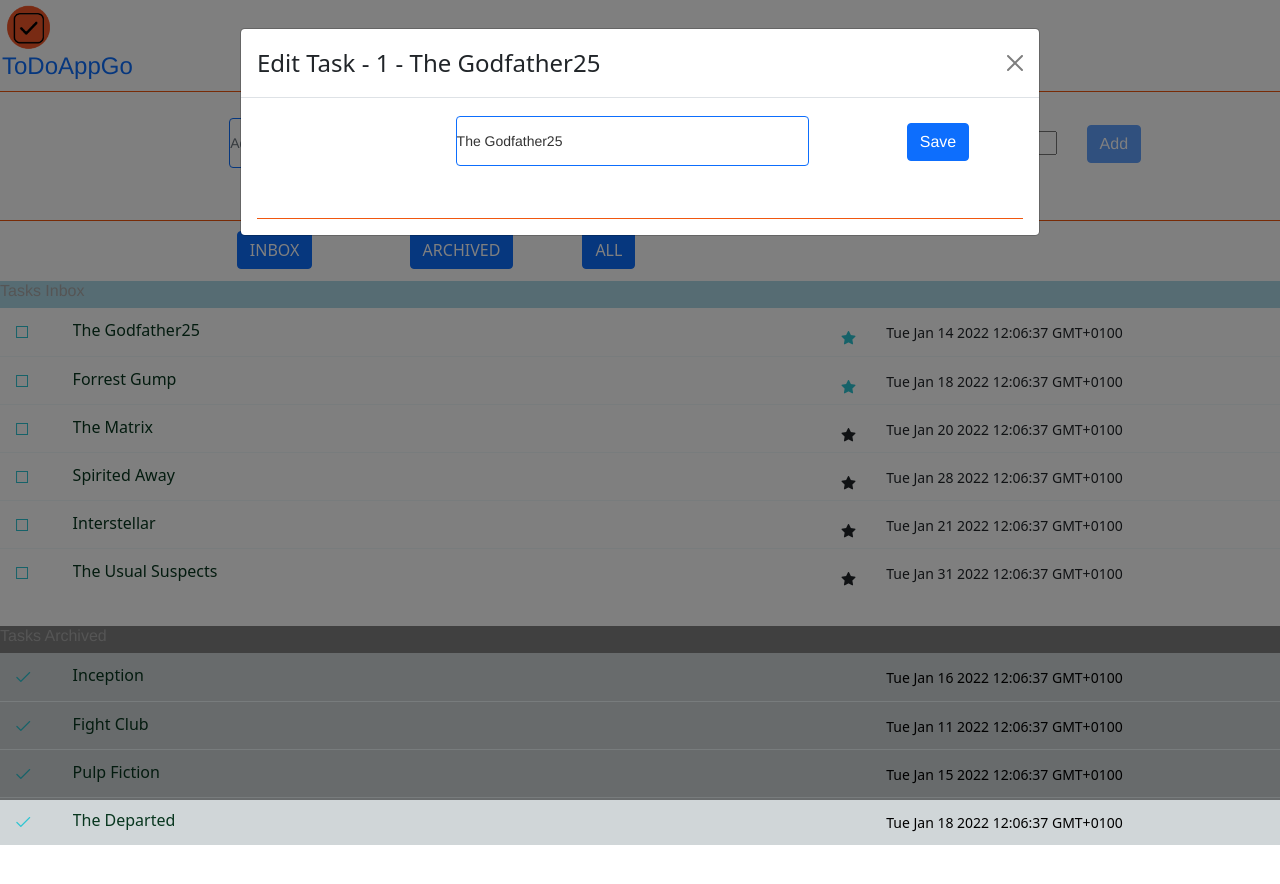
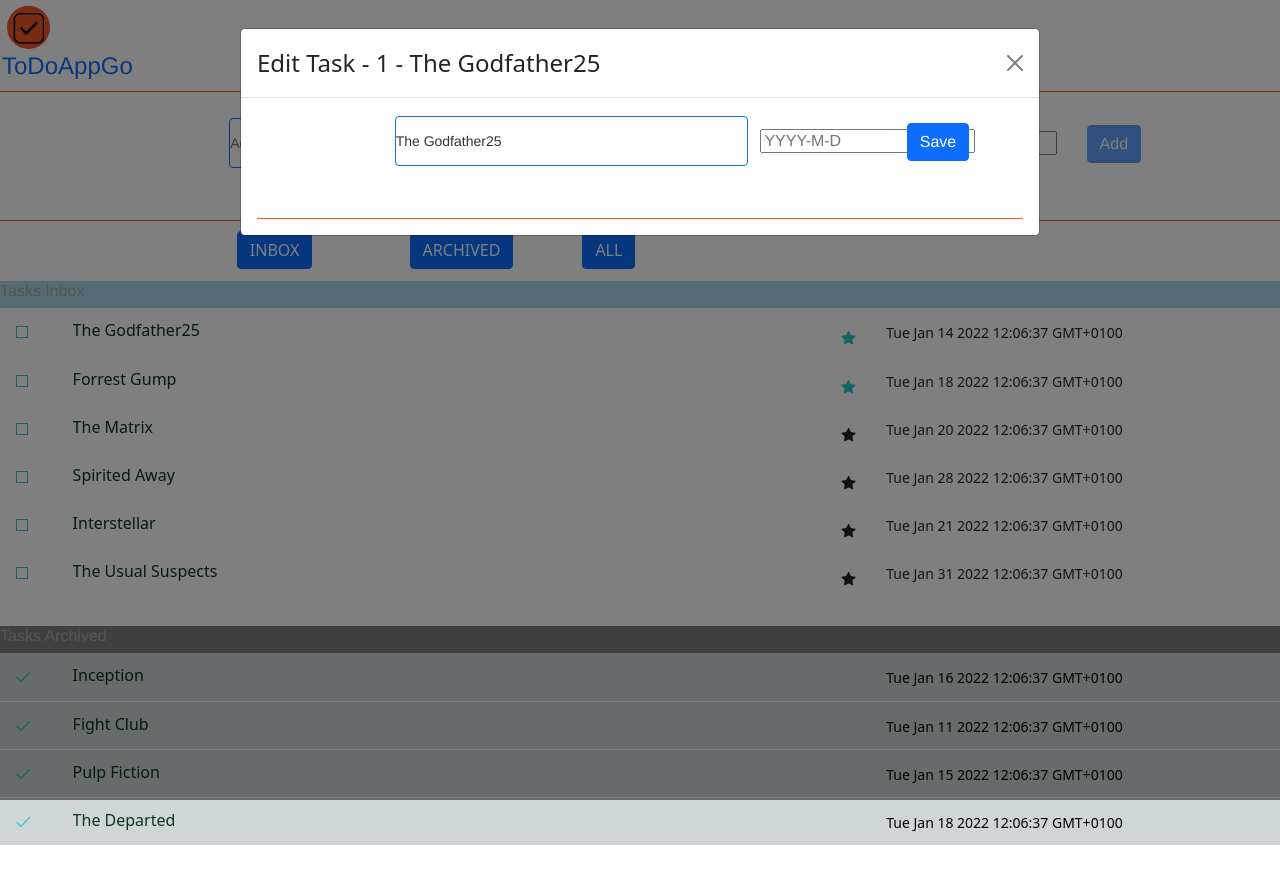
Before and after one commit to ZiyoumaSchool/todoappgo, a React (Create React App) app: page / in a window 1280 px wide. Both pictures are taken after a click on the element "The Godfather25". Shown: the top 884 px of the page. Built offline with nearby package versions, Linux system fonts and the light colour scheme; a web font is replaced by a local one.

Commit message:
Updates on SectionEditTask 15012022

```diff
--- a/src/components/task/SectionEditTask/index.jsx
+++ b/src/components/task/SectionEditTask/index.jsx
@@ -5,14 +5,11 @@ import '../task.css';
 import InputTextNewTask from '../InputTextNewTask';
 import ButtonSubmit from '../../ButtonSubmit';
 import { useState } from 'react';
-import { createContext } from 'react';
 import { v4 as uuidv4 } from 'uuid';
-import TaskHomePage from '../../../pages/TaskHomePage';
-//import { Tasksource } from '../../../datas/Tasksource';
-import TaskList from '../TaskList';
-import { Tasksource } from '../../../datas/Tasksource';
-import { ToastContainer, toast } from 'react-toastify';
+import { toast } from 'react-toastify';
 import 'react-toastify/dist/ReactToastify.css';
+import DayPickerInput from 'react-day-picker/DayPickerInput';
+import '../../DayPickerInput/DayPickerInput.css';
 
 
 
@@ -22,9 +19,22 @@ export default function SectionAddTask(Tasksource) {
   // const {state1, setState1} = useContext(ApplicationContext);
   const {store, setStore} = useContext(ApplicationContext);
   const v = store.titleTaskTab[0]
+  const d = store.dateTaskTab[0]
+  const birthday = new Date(d);
+  const year = birthday.getYear()
+  const month = birthday.getMonth()
+  const theday = birthday.getDay()
+  const laDate = year+"-"+month+"-"+theday
+  console.log("C est ici la date", laDate)
   const [myvalue, setMyvalue] = useState(v);
+  const [day, setDay] = useState({selectedDay:d});
 
   const notify = (msg) => toast(msg);
+
+  function handleDayChange(d) {
+    setDay({ selectedDay: d });
+    console.log("Peaceful Journey", day.selectedDay.toString());
+  }
 
   function handleChangeEdit (event){
           setMyvalue(event.target.value);
@@ -41,7 +51,8 @@ export default function SectionAddTask(Tasksource) {
       editTab[i]={
          id:  editTab[i].id,
         title: myvalue,
-        dateEnd:  editTab[i].dateEnd,
+        // dateEnd:  editTab[i].dateEnd,
+        dateEnd:  day.selectedDay.toString(),
         state:  editTab[i].state
       }
     }
@@ -77,6 +88,13 @@ export default function SectionAddTask(Tasksource) {
                 handleChange={handleChangeEdit}
              />
 
+              <div className='daypicker1'>
+                <DayPickerInput
+                    day={day}
+                    onDayChange = {handleDayChange}
+                />
+              </div>
+
             <ButtonSubmit
                 // disable={value===""?"true":"false"}
                 disable={!myvalue}
--- a/src/components/task/TaskItem/index.jsx
+++ b/src/components/task/TaskItem/index.jsx
@@ -53,6 +53,7 @@ const {store, setStore} = useContext(ApplicationContext);
           store.showModal[1](true)
           store.idTaskTab[1](id)
           store.titleTaskTab[1](title)
+          store.dateTaskTab[1](dateEnd)
            }}>
             {/* <input type="text" className="form-control border border-primary rounded"
              value={title} readOnly={true} placeholder="Input title" /> */}
--- a/src/pages/TaskHomePage/index.jsx
+++ b/src/pages/TaskHomePage/index.jsx
@@ -25,6 +25,7 @@ export default function TaskHomePage() {
     const [show, setShow] = useState(false);
     const [idTask, setIdTask] = useState(0);
     const [titleTask, setTitleTask] = useState("");
+    const [dateTask, setDateTask] = useState("");
     const [stateTask, setStateTask] = useState("")
     const [buttonFilter, setButtonFilter] = useState("ALL")
     const [labelFilter, setLabelFilter] = useState("")
@@ -34,6 +35,7 @@ export default function TaskHomePage() {
         showModal: [show, setShow],
         idTaskTab: [idTask, setIdTask],
         titleTaskTab: [titleTask, setTitleTask],
+        dateTaskTab:[dateTask, setDateTask],
         stateTaskTab: [stateTask, setStateTask],
         buttonFilterTab:[buttonFilter, setButtonFilter],
         labelFilterTab:[labelFilter, setLabelFilter]
```
